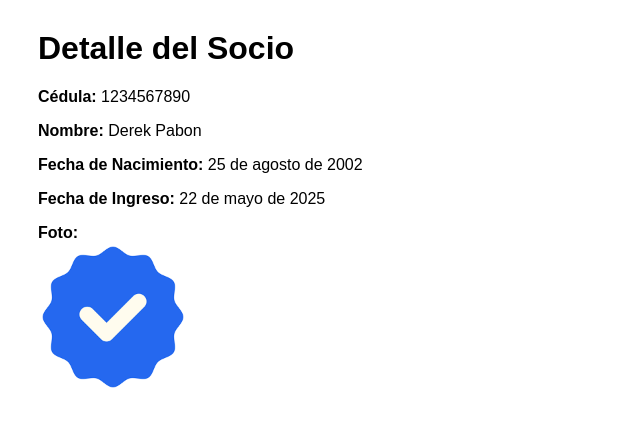
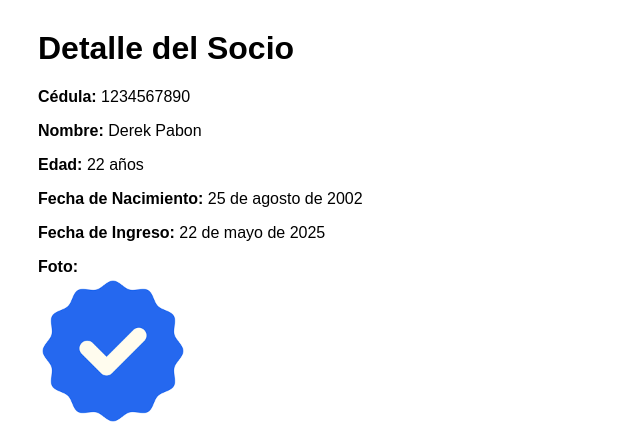
Before and after one commit to Dereck2002/cajaAhorros, a Django app: page /socios/1/ in a window 1280 px wide. Shown: the top 425 px of the page, without its empty margins (0-640 px from the left). Run offline with Django 5.2, Linux system fonts and the light colour scheme; data comes from the database, SQL or seed files in the repository; both versions use the stored data as it was after the commit.

Commit message:
se agrego calculo de edad en base a la fecha de nacimiento en detalle

```diff
--- a/cajaAhorros/app_cajaAhorros/templates/detalle.html
+++ b/cajaAhorros/app_cajaAhorros/templates/detalle.html
@@ -23,6 +23,7 @@
         <h1>Detalle del Socio</h1>
         <p><strong>Cédula:</strong> {{ socio.cedula }}</p>
         <p><strong>Nombre:</strong> {{ socio.nombre }} {{ socio.apellido }}</p>
+        <p><strong>Edad:</strong> {{ edad }} años</p>
         <p><strong>Fecha de Nacimiento:</strong> {{ socio.fecha_nacimiento }}</p>
         <p><strong>Fecha de Ingreso:</strong> {{ socio.fecha_ingreso }}</p>
         <p><strong>Foto:</strong><br>
--- a/cajaAhorros/app_cajaAhorros/views.py
+++ b/cajaAhorros/app_cajaAhorros/views.py
@@ -3,7 +3,7 @@ from django.db.models import Sum, Q
 from .models import Movimiento
 from .models import Socio
 from .forms import SocioForm
-
+from datetime import date
 # Listado de Socios
 def socio_list(request):
 
@@ -45,6 +45,12 @@ def ver_aportaciones_socio(request, socio_id):
 # Detalle del socio
 def detalle_socio(request, pk):
     socio = get_object_or_404(Socio, pk=pk)
-    return render(request, 'detalle.html', {'socio': socio})
+    # Calcular edad
+    hoy = date.today()
+    edad = hoy.year - socio.fecha_nacimiento.year - (
+        (hoy.month, hoy.day) < (socio.fecha_nacimiento.month, socio.fecha_nacimiento.day)
+    )
+
+    return render(request, 'detalle.html', {'socio': socio, 'edad': edad})
 
 # Control de aportaciones por mes
```
Also changed, not shown: cajaAhorros/db.sqlite3, cajaAhorros/fotos_socios/aaf65e0688ffbbf37b4964b6447ad8e7.jpg (added).
